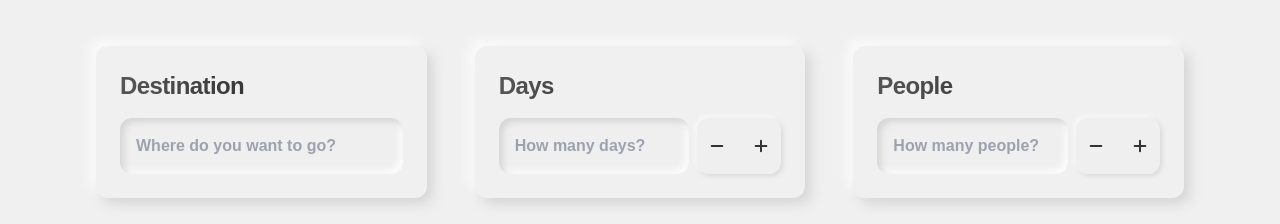
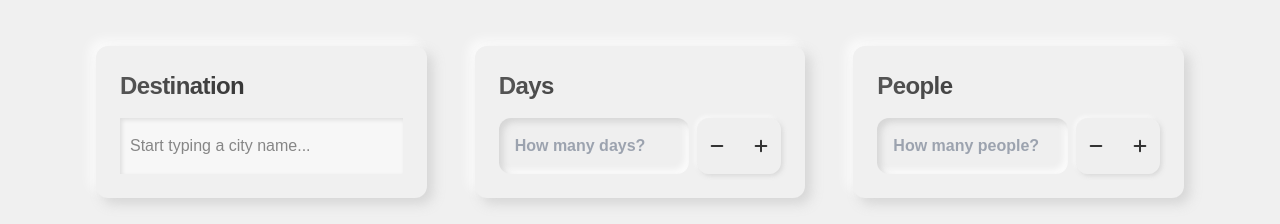
Before and after one commit to sagar-datta/travel-itinerary-ai, a Next.js app: page / in a window 1280 px wide. Both pictures are taken after a click on the button "Begin Your Journey". Shown: the part 264-488 px from the top of the page. Built offline with nearby package versions, Linux system fonts and the light colour scheme.

Commit message:
Add CityInput component for city selection with async loading and improved styling

```diff
--- a/package.json
+++ b/package.json
@@ -9,10 +9,13 @@
     "lint": "next lint"
   },
   "dependencies": {
+    "@types/react-select": "^5.0.0",
+    "axios": "^1.7.9",
     "next": "15.1.7",
     "react": "^19.0.0",
     "react-dom": "^19.0.0",
-    "react-scan": "^0.0.36"
+    "react-scan": "^0.0.36",
+    "react-select": "^5.10.0"
   },
   "devDependencies": {
     "@eslint/eslintrc": "^3",
--- /dev/null
+++ b/src/app/components/common/CityInput.tsx
@@ -0,0 +1,203 @@
+'use client';
+
+import { useState } from 'react';
+import dynamic from 'next/dynamic';
+import { shape } from '../../styles/common';
+import axios from 'axios';
+import type { ActionMeta, StylesConfig } from 'react-select';
+
+// Dynamically import AsyncSelect with no SSR
+const AsyncSelect = dynamic(
+  () => import('react-select/async').then(mod => mod.default),
+  { ssr: false }
+) as any;
+
+interface CityOption {
+  value: string;
+  label: string;
+}
+
+interface CityInputProps {
+  label: string;
+  value: string;
+  onChange: (value: string) => void;
+  className?: string;
+}
+
+interface NoOptionsMessageProps {
+  inputValue: string;
+}
+
+interface GeonamesResult {
+  toponymName: string;
+  name: string;
+  adminName1: string;
+  countryName: string;
+  population: number;
+}
+
+const USERNAME = 'sagardatta'; // Geonames username
+
+export function CityInput({ label, value, onChange, className = '' }: CityInputProps) {
+  const [selectedOption, setSelectedOption] = useState<CityOption | null>(
+    value ? { value, label: value } : null
+  );
+
+  const loadOptions = async (inputValue: string) => {
+    if (inputValue.length < 2) return [];
+
+    try {
+      // Get both exact matches and popular cities
+      const [exactMatches, similarMatches] = await Promise.all([
+        // Exact matches first
+        axios.get('http://api.geonames.org/searchJSON', {
+          params: {
+            name_equals: inputValue,
+            maxRows: 3,
+            username: USERNAME,
+            featureClass: 'P',
+            orderby: 'population'
+          }
+        }),
+        // Then similar matches
+        axios.get('http://api.geonames.org/searchJSON', {
+          params: {
+            name_startsWith: inputValue,
+            maxRows: 10,
+            username: USERNAME,
+            featureClass: 'P',
+            orderby: 'population'
+          }
+        })
+      ]);
+
+      // Combine and deduplicate results
+      const allResults = [
+        ...(exactMatches.data?.geonames || []),
+        ...(similarMatches.data?.geonames || [])
+      ];
+
+      // Remove duplicates and sort by population
+      const uniqueResults = Array.from(
+        new Map(allResults.map(item => [item.name + item.adminName1 + item.countryName, item]))
+        .values()
+      ).sort((a, b) => (b.population || 0) - (a.population || 0));
+
+      // Take top 5 results
+      return uniqueResults
+        .slice(0, 5)
+        .filter((place: GeonamesResult) =>
+          place.name &&
+          place.adminName1 &&
+          place.countryName
+        )
+        .map((place: GeonamesResult) => {
+          const locationString = `${place.name}, ${place.adminName1}, ${place.countryName}`;
+          return {
+            value: locationString,
+            label: locationString
+          };
+        });
+    } catch (error) {
+      console.error('Error fetching cities:', error);
+      return [];
+    }
+  };
+
+  const handleChange = (
+    newValue: CityOption | null,
+    actionMeta: ActionMeta<CityOption>
+  ) => {
+    setSelectedOption(newValue);
+    onChange(newValue?.value || '');
+  };
+
+  const customStyles: StylesConfig<CityOption, false> = {
+    control: (base) => ({
+      ...base,
+      minHeight: '56px',
+      borderRadius: shape.borderRadius.replace('rounded-', ''),
+      border: 'none',
+      backgroundColor: 'var(--background-base-50)',
+      boxShadow: 'var(--shadow-pressed)',
+      '&:hover': {
+        border: 'none',
+      },
+    }),
+    menu: (base) => ({
+      ...base,
+      backgroundColor: 'var(--background-base)',
+      borderRadius: shape.borderRadius.replace('rounded-', ''),
+      overflow: 'hidden',
+      zIndex: 10,
+    }),
+    option: (base, state) => ({
+      ...base,
+      backgroundColor: state.isFocused
+        ? 'var(--accent-primary)'
+        : 'var(--background-base)',
+      color: state.isFocused
+        ? 'white'
+        : 'var(--text-primary)',
+      cursor: 'pointer',
+      padding: '8px 12px',
+      fontSize: '0.95rem',
+      '&:active': {
+        backgroundColor: 'var(--accent-secondary)',
+      },
+    }),
+    singleValue: (base) => ({
+      ...base,
+      color: 'var(--text-primary)',
+    }),
+    input: (base) => ({
+      ...base,
+      color: 'var(--text-primary)',
+    }),
+    placeholder: (base) => ({
+      ...base,
+      color: 'var(--text-primary)',
+      opacity: 0.5,
+    }),
+    menuPortal: (base) => ({
+      ...base,
+      zIndex: 9999,
+    }),
+  };
+
+  return (
+    <div className="flex flex-col gap-4">
+      <label
+        className="text-2xl font-black tracking-tight
+        bg-gradient-to-r
+        dark:from-dark-accent-primary dark:via-dark-text-primary dark:to-dark-accent-secondary
+        from-light-accent-primary via-light-text-primary to-light-accent-secondary
+        bg-clip-text text-transparent"
+      >
+        {label}
+      </label>
+      <div className="min-h-[56px]">
+        <AsyncSelect
+          cacheOptions
+          defaultOptions
+          value={selectedOption}
+          onChange={handleChange}
+          loadOptions={loadOptions}
+          className={className}
+          styles={customStyles}
+          placeholder="Start typing a city name..."
+          noOptionsMessage={({ inputValue }: NoOptionsMessageProps) =>
+            inputValue.length < 2
+              ? "Type at least 2 characters to search..."
+              : "No cities found"
+          }
+          components={{
+            DropdownIndicator: () => null,
+            IndicatorSeparator: () => null
+          }}
+          menuPortalTarget={typeof document !== 'undefined' ? document.body : null}
+        />
+      </div>
+    </div>
+  );
+}
--- a/src/app/components/features/travel-form/TravelForm.tsx
+++ b/src/app/components/features/travel-form/TravelForm.tsx
@@ -6,6 +6,7 @@ import { Button } from '../../common/Button';
 import { Card } from '../../common/Card';
 import { TransitionContainer } from '../../common/TransitionContainer';
 import { layout } from '../../../styles/common';
+import { CityInput } from '../../common/CityInput';
 
 interface TravelFormProps {
   isStarted: boolean;
@@ -36,9 +37,8 @@ export function TravelForm({ isStarted }: TravelFormProps) {
             delay="delay-125"
           >
             <Card>
-              <Input
+              <CityInput
                 label="Destination"
-                placeholder="Where do you want to go?"
                 value={destination}
                 onChange={setDestination}
               />
--- a/src/app/globals.css
+++ b/src/app/globals.css
@@ -5,12 +5,24 @@
 :root {
   --background: #ffffff;
   --foreground: #171717;
+  --background-base: #ffffff;
+  --background-base-50: rgba(255, 255, 255, 0.5);
+  --text-primary: #171717;
+  --accent-primary: #3b82f6;
+  --accent-secondary: #60a5fa;
+  --shadow-pressed: 2px 2px 4px rgba(0, 0, 0, 0.1) inset;
 }
 
 @media (prefers-color-scheme: dark) {
   :root {
     --background: #0a0a0a;
     --foreground: #ededed;
+    --background-base: #0a0a0a;
+    --background-base-50: rgba(10, 10, 10, 0.5);
+    --text-primary: #ededed;
+    --accent-primary: #3b82f6;
+    --accent-secondary: #60a5fa;
+    --shadow-pressed: 2px 2px 4px rgba(0, 0, 0, 0.3) inset;
   }
 }
 
```
Also changed, not shown: 1 other file (tests, documents, lock files or other folders).
